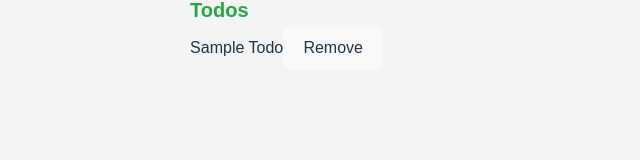
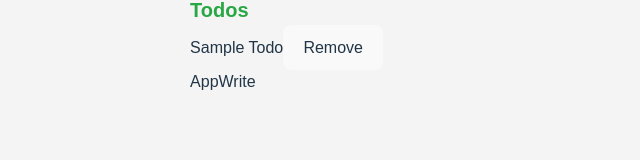
Before and after one commit to devkhizerahmad/car-rental-frontend, a React (Vite) app: page / in a window 1280 px wide. Shown: the part 140-300 px from the top of the page, without its empty margins (312-952 px from the left). Built offline with nearby package versions, Linux system fonts and the light colour scheme.

Commit message:
imp installation for appwrite project

```diff
--- a/src/App.jsx
+++ b/src/App.jsx
@@ -27,6 +27,7 @@ import TestBcontext from "./components/TestBcontext";
 // import Todos from "./components/Todos";
 import AddTodo from "./components/ReduxToolkit/componentsRedux/AddTodo";
  import Todos from "./components/ReduxToolkit/componentsRedux/Todos.jsx";
+import AppWrite from "./components/AppWrite/AppWrite.jsx";
 
 function App() {
 
@@ -35,6 +36,8 @@ function App() {
       <h3>Welcome to Car Rental App</h3>
       <AddTodo/>
       <Todos/>
+      <AppWrite/>
+
       {/* <UserContextProvider>
         <TestAcontext />
         <TestBcontext />
--- /dev/null
+++ b/src/components/AppWrite/AppWrite.jsx
@@ -0,0 +1,9 @@
+import React from 'react'
+
+function AppWrite() {
+  return (
+    <div>AppWrite</div>
+  )
+}
+
+export default AppWrite
```
Also changed, not shown: 2 other files (tests, documents, lock files or other folders).
